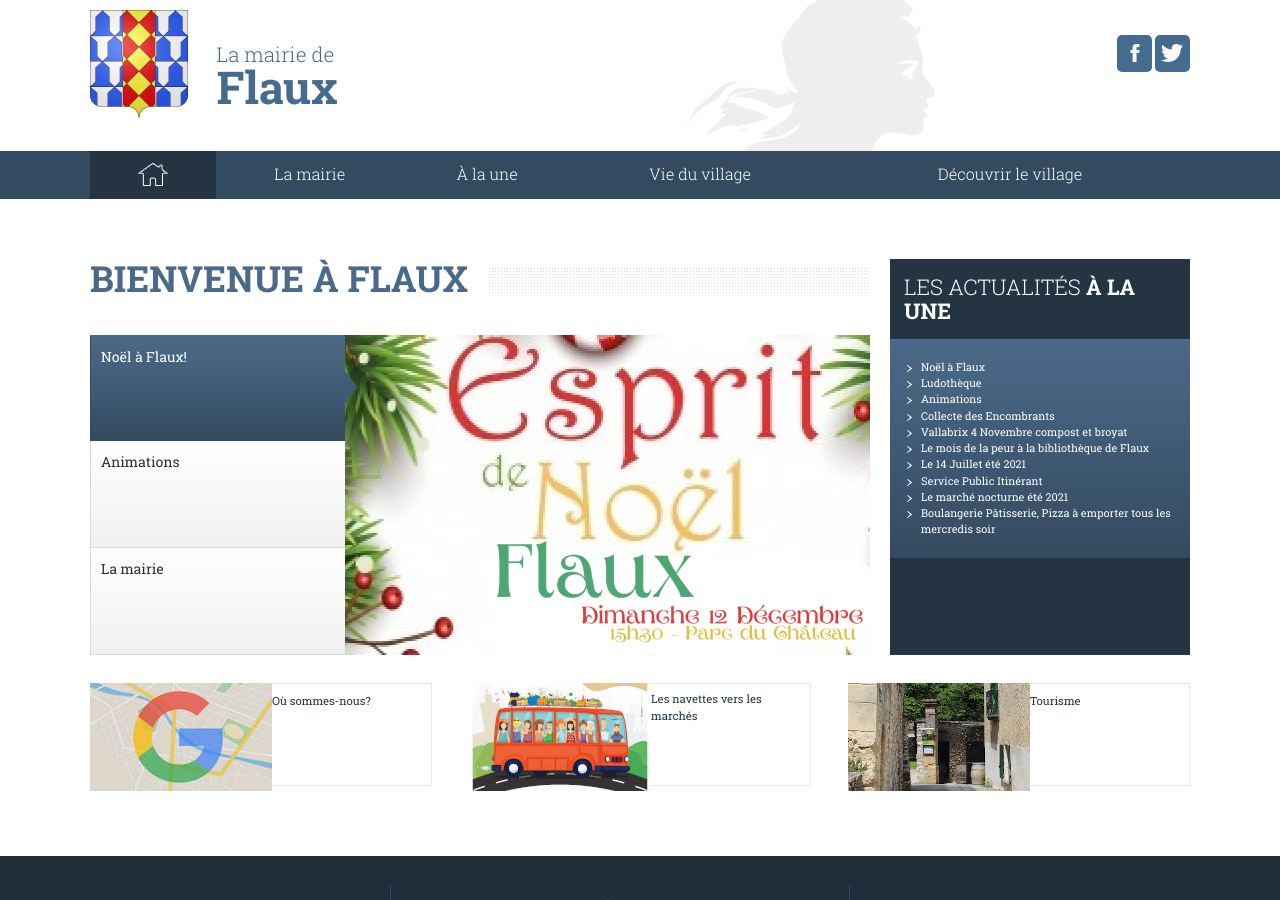
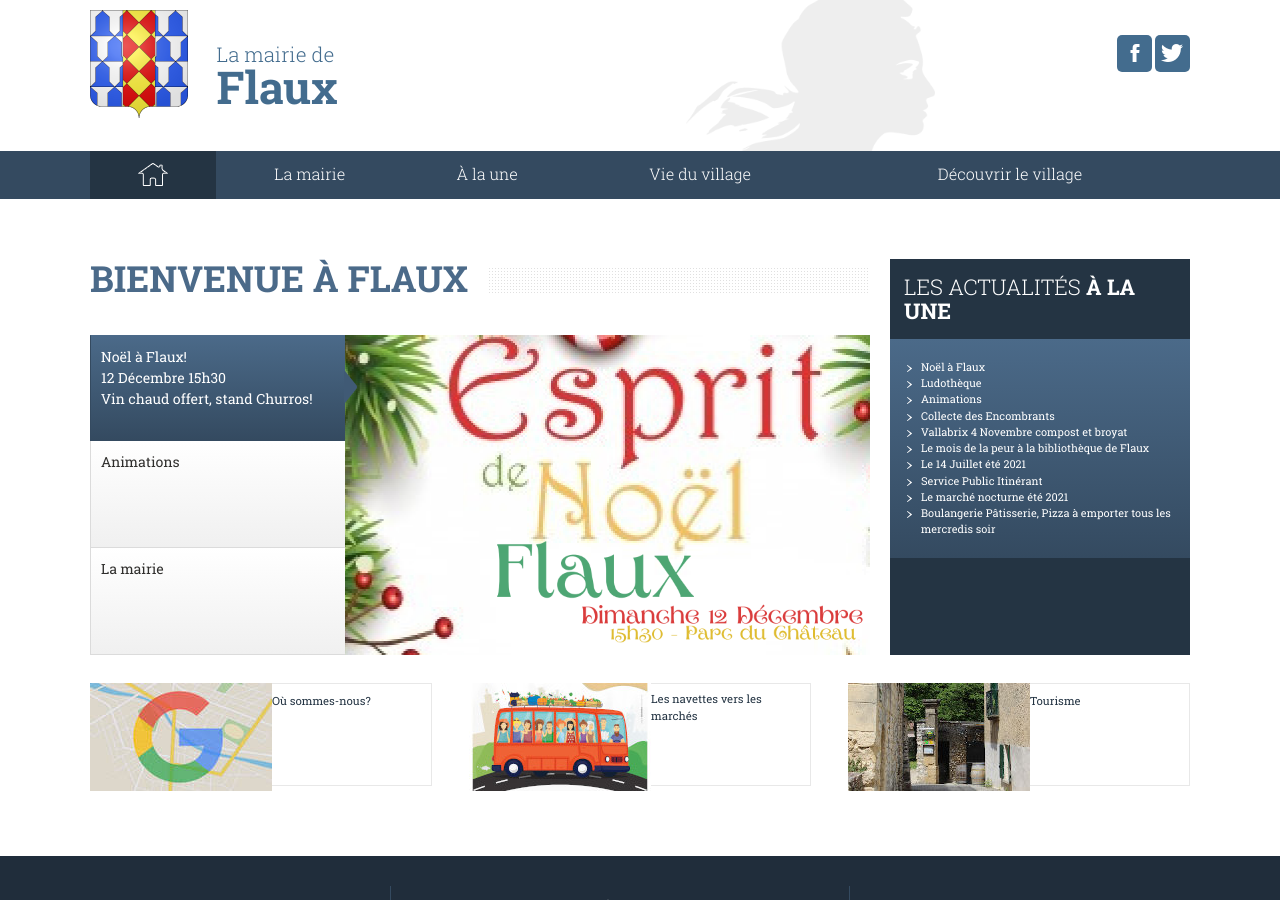
Before and after one commit to Flaux-Village/flaux-village.github.io, a Jekyll site: the page built from index.md, in a window 1280 px wide and 900 px high. Built offline with Jekyll 4.4.1, drawn with Linux system fonts in a browser that asks for light colours.

Commit message:
Update index.md

```diff
--- a/index.md
+++ b/index.md
@@ -6,7 +6,7 @@ keywords: mairie, commune, flaux, gard
 titre_page: Bienvenue à Flaux
 onglets_principaux:
 
-- titre: Noël à Flaux!
+- titre: Noël à Flaux! <br> 12 Décembre 15h30 <br> Vin chaud offert, stand Churros!
   addresse: /actualites/noelflaux.html
   illustration: /assets/flyer/Screenshot from 2021-11-23 08-31-03.png
   description_illustration: Noël à Flaux, 12 Décembre 15h30
```
